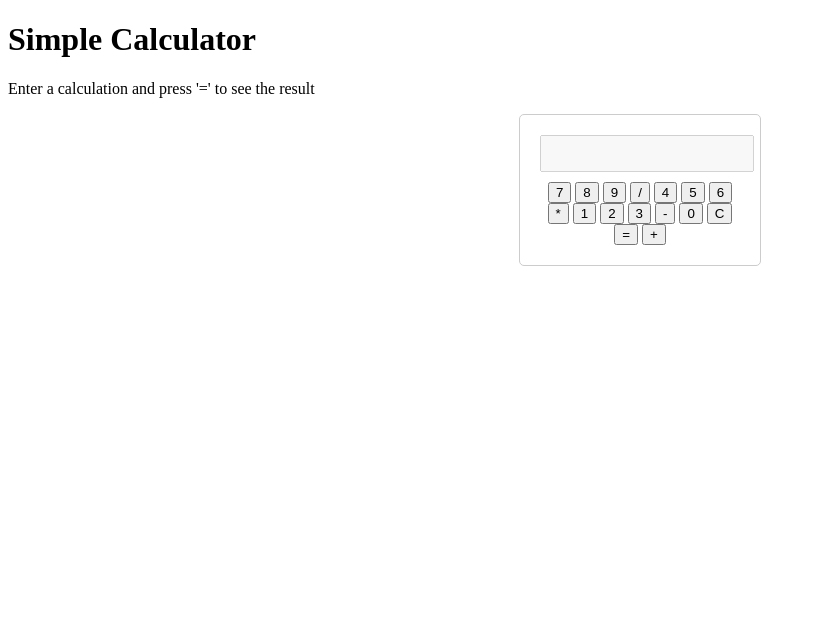
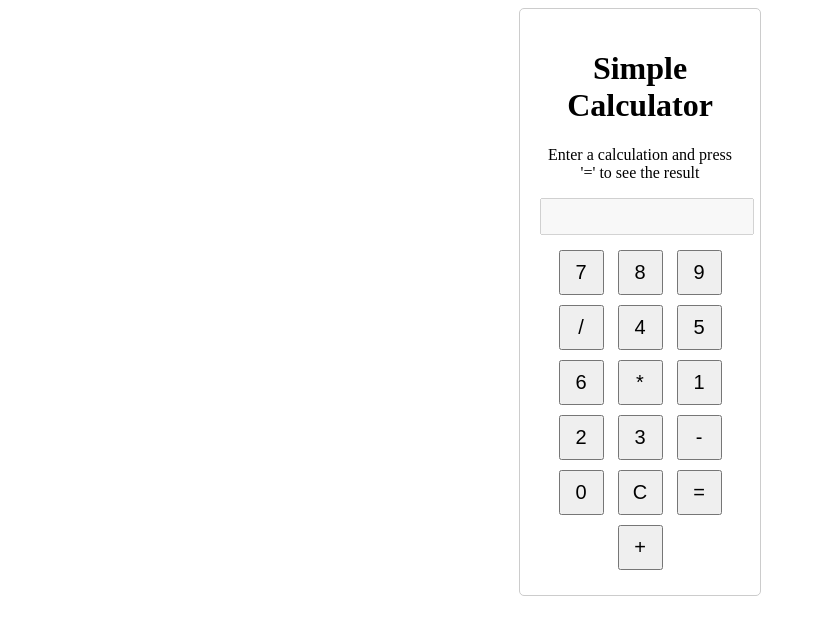
Before and after one commit to ruzaki1290/GitAssignment-2-Rus, a plain HTML site: page index.html in a window 1280 px wide. Shown: the whole page, without its empty margins (0-816 px from the left). Drawn offline with Linux system fonts and the light colour scheme.

Commit message:
edited html and css files,all elements seem to be aligned well.

```diff
--- a/index.html
+++ b/index.html
@@ -7,9 +7,9 @@
     <link rel="stylesheet" href="styles.css">
 </head>
 <body>
-    <h1>Simple Calculator</h1>
-    <p>Enter a calculation and press '=' to see the result</p>
     <div class="calculator">
+        <h1>Simple Calculator</h1>
+        <p>Enter a calculation and press '=' to see the result</p>
         <input type="text" id="display" disabled>
         <div class="keys">
             <button onclick="addToDisplay('7')">7</button>
--- a/styles.css
+++ b/styles.css
@@ -14,7 +14,7 @@
     font-size: 20px;
 }
 
-.keys buton {
+.keys button {
     width: 45px;
     height: 45px;
     margin: 5px;
```
